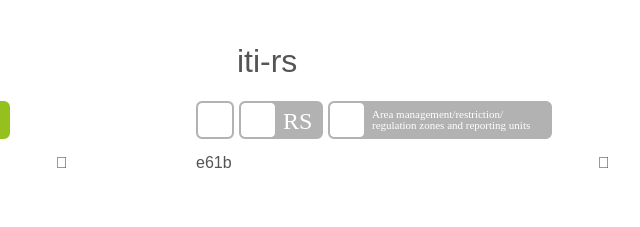
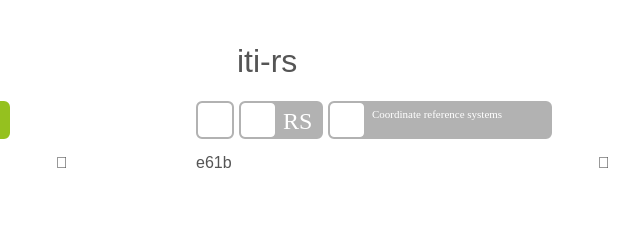
Before and after one commit to INSPIRE-MIF/INSPIRE-themes-icons, a plain HTML site: page index.html in a window 1280 px wide. Shown: the part 2993-3220 px from the top of the page, 370-1010 px from the left. Drawn offline with nearby package versions, Linux system fonts and the light colour scheme; files that its build step writes are made by us from their sources; a web font is replaced by a local one.

Commit message:
English / Fix RS label.

```diff
--- a/less/lang-en.less
+++ b/less/lang-en.less
@@ -81,7 +81,7 @@
     content: "Protected sites";
   }
   &.rs-en .label:before {
-    content: "Area management/restriction/\A regulation zones and reporting units";
+    content: "Coordinate reference systems";
   }
   &.sd-en .label:before {
     content: "Species distribution";
```
